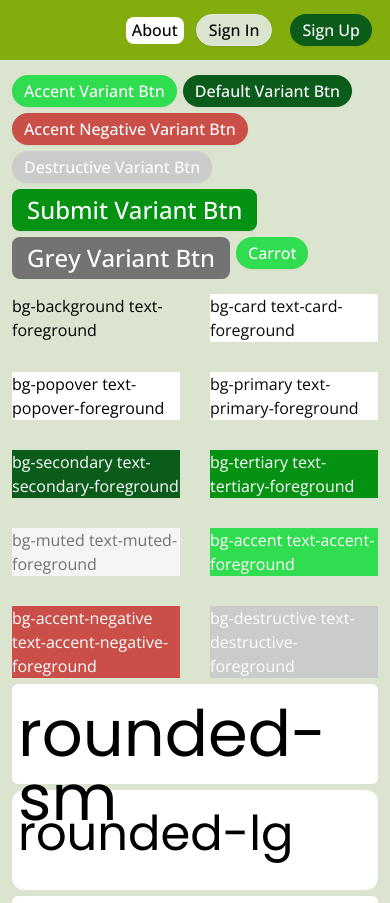
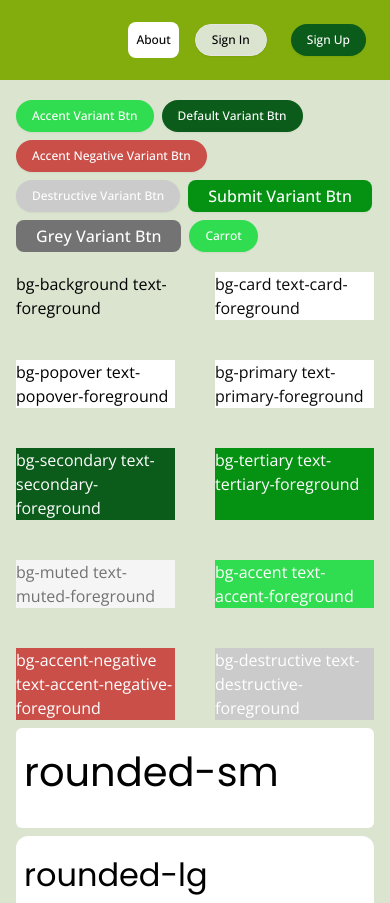
Before and after one commit to vakulenko10/fitApp-frontend, a React (Vite) app: page / in a window 390 px wide. Shown: the top 903 px of the page. Built offline with nearby package versions, Linux system fonts and the light colour scheme.

Commit message:
main text tags are responsive to the media queries now

```diff
--- a/src/index.css
+++ b/src/index.css
@@ -13,24 +13,23 @@
   --header: oklch(69.09% 0.1723 125.61);
   --header-foreground: oklch(100% 0 0);
 
-
   --card: oklch(1 0 0);
   --card-foreground: oklch(0.145 0 0);
 
   --popover: oklch(1 0 0);
-  --popover-foreground:oklch(0% 0 0);
+  --popover-foreground: oklch(0% 0 0);
 
   /* --primary:oklch(41.49% 0.1233 145.19);
   --primary-foreground: oklch(100% 0 0); */
 
-  --primary:oklch(1 0 0);
+  --primary: oklch(1 0 0);
   --primary-foreground: oklch(0.145 0 0);
 
   --secondary: oklch(41.49% 0.1233 145.19);
-  --secondary-foreground:oklch(100% 0 0);
+  --secondary-foreground: oklch(100% 0 0);
 
   --tertiary: oklch(57.28% 0.1893 143.11);
-  --tertiary-foreground:  oklch(100% 0 0);
+  --tertiary-foreground: oklch(100% 0 0);
 
   --muted: oklch(0.97 0 0);
   --muted-foreground: oklch(0.556 0 0);
@@ -38,14 +37,14 @@
   --muted-darker: oklch(55.55% 0 0);
   --muted-darker-foreground: oklch(100% 0 0);
 
-  --accent:oklch(78.6% 0.2278 145.4);
+  --accent: oklch(78.6% 0.2278 145.4);
   --accent-foreground: oklch(100% 0 0);
 
-  --accent-negative:oklch(58.8% 0.1571 26.31);
+  --accent-negative: oklch(58.8% 0.1571 26.31);
   --accent-negative-foreground: oklch(100% 0 0);
 
   --destructive: oklch(84.21% 0 0);
-  --destructive-foreground:  oklch(100% 0 0);
+  --destructive-foreground: oklch(100% 0 0);
 
   --border: oklch(0.922 0 0);
 
@@ -68,10 +67,10 @@
   --sidebar-border: oklch(0.922 0 0);
   --sidebar-ring: oklch(0.708 0 0);
 
-  --spacing: 0.1875rem;
-
-  /* --radius: 0.25rem; */
-
+  /* Font Families */
+  --font-body: "Open Sans", sans-serif;
+  --font-heading: "Poppins", sans-serif;
+  --font-mono: "Courier New", monospace;
 
   /* radius variables */
   --size-xs: 0.25rem;
@@ -89,28 +88,56 @@
   --size-9xl: 5rem;
   --size-10xl: 5.5rem;
   --size-11xl: 6rem;
-  /* Spacing (for margin/padding) */
 
-
-
-  /* Font Families */
-  --font-body: "Open Sans", sans-serif;
-  --font-heading: "Poppins", sans-serif;
-  --font-mono: "Courier New", monospace;
-
-  /* Font Sizes */
-  /* --text-xs: 12px;
-  --text-sm: 14px;
-  --text-md: 16px;
-  --text-lg: 18px;
-  --text-xl: 24px;
-  --text-2xl: 32px;
-  --text-3xl: 40px;
-  --text-4xl: 48px;
-  --text-5xl: 64px; */
+  --text-xxs: 0.3rem;
+  --text-xs: 0.5rem;
+  --text-sm: 0.75rem;
+  --text-md: 1rem;
+  --text-lg: 1.25rem;
+  --text-xl: 1.5rem;
+  --text-2xl: 1.75rem;
+  --text-3xl: 2rem;
+  --text-4xl: 2.25rem;
+  --text-5xl: 2.5rem;
+  --text-6xl: 3rem;
 
 }
 
+@media (min-width: 768px) {
+  :root {
+    --spacing: 0.1875rem;
+
+    --text-xxs: 0.35rem;
+    --text-xs: 0.5rem;
+    --text-sm: 0.75rem;
+    --text-md: 1rem;
+    --text-lg: 1.5rem;
+    --text-xl: 2rem;
+    --text-2xl: 2.25rem;
+    --text-3xl: 2.5rem;
+    --text-4xl: 2.75rem;
+    --text-5xl: 3rem;
+    --text-6xl: 3rem;
+
+  }
+}
+@media (min-width: 1024px) {
+  :root {
+
+    --text-xxs: 0.5rem;
+    --text-xs: 0.75rem;
+    --text-sm: 1rem;
+    --text-md: 1.5rem;
+    --text-lg: 2rem;
+    --text-xl: 2.25rem;
+    --text-2xl: 2.5rem;
+    --text-3xl: 3rem;
+    --text-4xl: 3.5rem;
+    --text-5xl: 4rem;
+    --text-6xl: 3rem;
+
+  }
+}
 /* .dark {
   --background: oklch(0.145 0 0);
   --foreground: oklch(0.985 0 0);
@@ -158,13 +185,17 @@
   --color-popover: var(--popover);
   --color-popover-foreground: var(--popover-foreground);
 
-  --color-primary: var(--primary);/* Color for main buttons, */
+  --color-primary: var(--primary); /* Color for main buttons, */
   --color-primary-foreground: var(--primary-foreground);
 
-  --color-secondary: var(--secondary);/* Small icons, lines, active button, hover */
+  --color-secondary: var(
+    --secondary
+  ); /* Small icons, lines, active button, hover */
   --color-secondary-foreground: var(--secondary-foreground);
 
-  --color-tertiary: var(--tertiary);/* Small icons, lines, active button, hover */
+  --color-tertiary: var(
+    --tertiary
+  ); /* Small icons, lines, active button, hover */
   --color-tertiary-foreground: var(--tertiary-foreground);
 
   --color-muted: var(--muted);
@@ -172,19 +203,19 @@
 
   --color-muted-darker: var(--muted-darker);
   --color-muted-darker-foreground: var(--muted-darker-foreground);
-  --color-accent: var(--accent);/* Color for accent buttons, */
+  --color-accent: var(--accent); /* Color for accent buttons, */
   --color-accent-foreground: var(--accent-foreground);
 
-  --color-accent: var(--accent);/* Color for accent buttons, */
+  --color-accent: var(--accent); /* Color for accent buttons, */
   --color-accent-foreground: var(--accent-foreground);
 
-  --color-accent-negative: var(--accent-negative);/* Color for accent buttons, */
+  --color-accent-negative: var(
+    --accent-negative
+  ); /* Color for accent buttons, */
   --color-accent-negative-foreground: var(--accent-negative-foreground);
-
 
   --color-destructive: var(--destructive);
   --color-destructive-foreground: var(--destructive-foreground);
-
 
   --color-border: var(--border);
   --color-input: var(--input);
@@ -204,10 +235,10 @@
   --color-sidebar-border: var(--sidebar-border);
   --color-sidebar-ring: var(--sidebar-ring);
 
-  --radius-xs:  var(--size-xs);
-  --radius-sm: var(--size-sm);/* most used one */
+  --radius-xs: var(--size-xs);
+  --radius-sm: var(--size-sm); /* most used one */
   --radius-md: var(--size-md);
-  --radius-lg: var(--size-lg);/* most used one */
+  --radius-lg: var(--size-lg); /* most used one */
   --radius-xl: var(--size-xl);
   --radius-2xl: var(--size-2xl);
   --radius-3xl: var(--size-3xl);
@@ -216,25 +247,24 @@
   --radius-6xl: var(--size-6xl);
   --radius-7xl: var(--size-7xl);
   --radius-8xl: var(--size-8xl);
-  --radius-9xl:var(--size-9xl);
+  --radius-9xl: var(--size-9xl);
   --radius-10xl: var(--size-10xl);
   --radius-11xl: var(--size-11xl);
 
-  --text-xxs: 0.5rem;
-  --text-xs: 0.75rem;
-  --text-sm: 1rem;
-  --text-md: 1.5rem;
-  --text-lg: 2rem;
-  --text-xl: 2.25rem;
-  --text-2xl: 2.5rem;
-  --text-3xl: 3rem;
-  --text-4xl: 3.5rem;
-  --text-5xl: 4rem;
-  --text-6xl: 3rem;
+  --text-xxs: var(--text-xxs);
+  --text-xs: var(--text-xs);
+  --text-sm: var(--text-sm);
+  --text-md: var(--text-md);
+  --text-lg:var(--text-lg);
+  --text-xl: var(--text-xl);
+  --text-2xl: var(--text-2xl);
+  --text-3xl: var(--text-3xl);
+  --text-4xl:var(--text-4xl);
+  --text-5xl: var(--text-5xl);
+  --text-6xl: var(--text-6xl);
 
   --font-open-sans: var(--font-body);
   --font-poppins: var(--font-heading);
-
 }
 
 @layer base {
@@ -267,31 +297,35 @@
     @apply bg-background text-foreground m-0 p-0;
     font-family: var(--font-open-sans);
   }
-
   .container {
     @apply mx-auto px-4; /* Centering with horizontal padding */
     max-width: 1200px; /* Set a max width for content */
   }
 
-  h1, h2, h3, h4, h5, h6 {
+  h1,
+  h2,
+  h3,
+  h4,
+  h5,
+  h6 {
     @apply m-0 px-2 font-poppins;
   }
-  h1{
+  h1 {
     @apply text-5xl py-6;
   }
-  h2{
+  h2 {
     @apply text-3xl  py-5;
   }
-  h3{
+  h3 {
     @apply text-xl py-4;
   }
-  h4{
+  h4 {
     @apply text-lg py-3;
   }
-  h5{
+  h5 {
     @apply text-md py-2;
   }
-  h6{
+  h6 {
     @apply text-sm py-1;
   }
   p {
@@ -300,10 +334,11 @@
   a {
     @apply py-2 px-2 text-sm;
   }
-  span{
+  span {
     @apply py-2 px-2 text-sm;
   }
-  ul, ol {
+  ul,
+  ol {
     @apply py-4 pl-6;
   }
 
```
